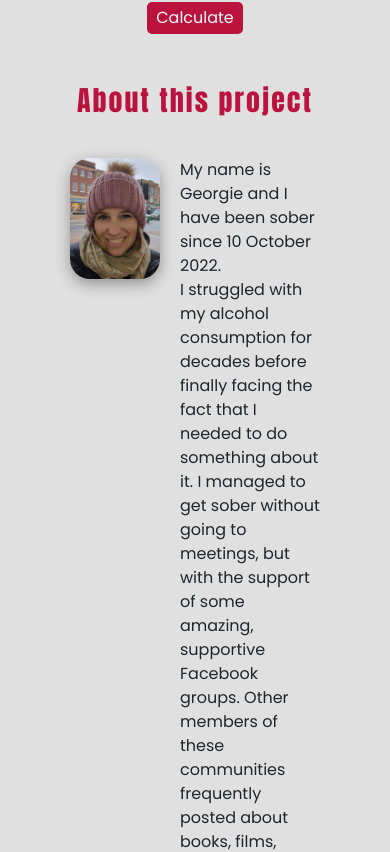
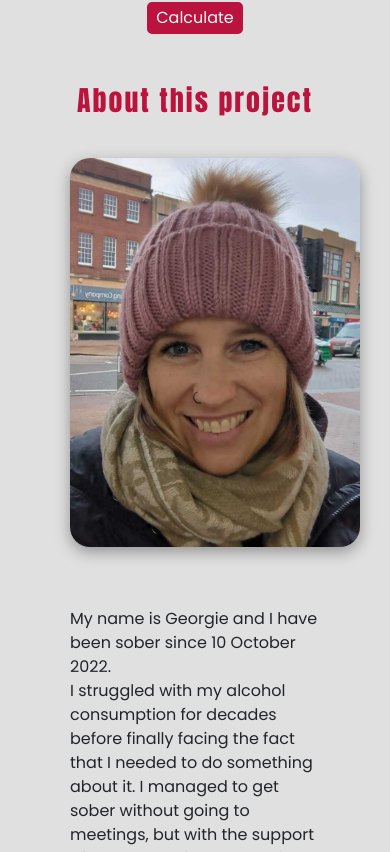
Before and after one commit to GeorginaMudditt/my-sober-toolkit-react-app, a React (Create React App) app: page / in a window 390 px wide. Shown: the part 2872-3724 px from the top of the page. Built offline with nearby package versions, Linux system fonts and the light colour scheme; a web font is replaced by a local one.

Commit message:
media queries grid layout

```diff
--- a/src/About.css
+++ b/src/About.css
@@ -41,3 +41,9 @@
 .About .center {
   text-align: center;
 }
+
+@media (max-width: 400px) {
+  .About .about-container {
+    grid-template-columns: 1fr;
+  }
+}
```
